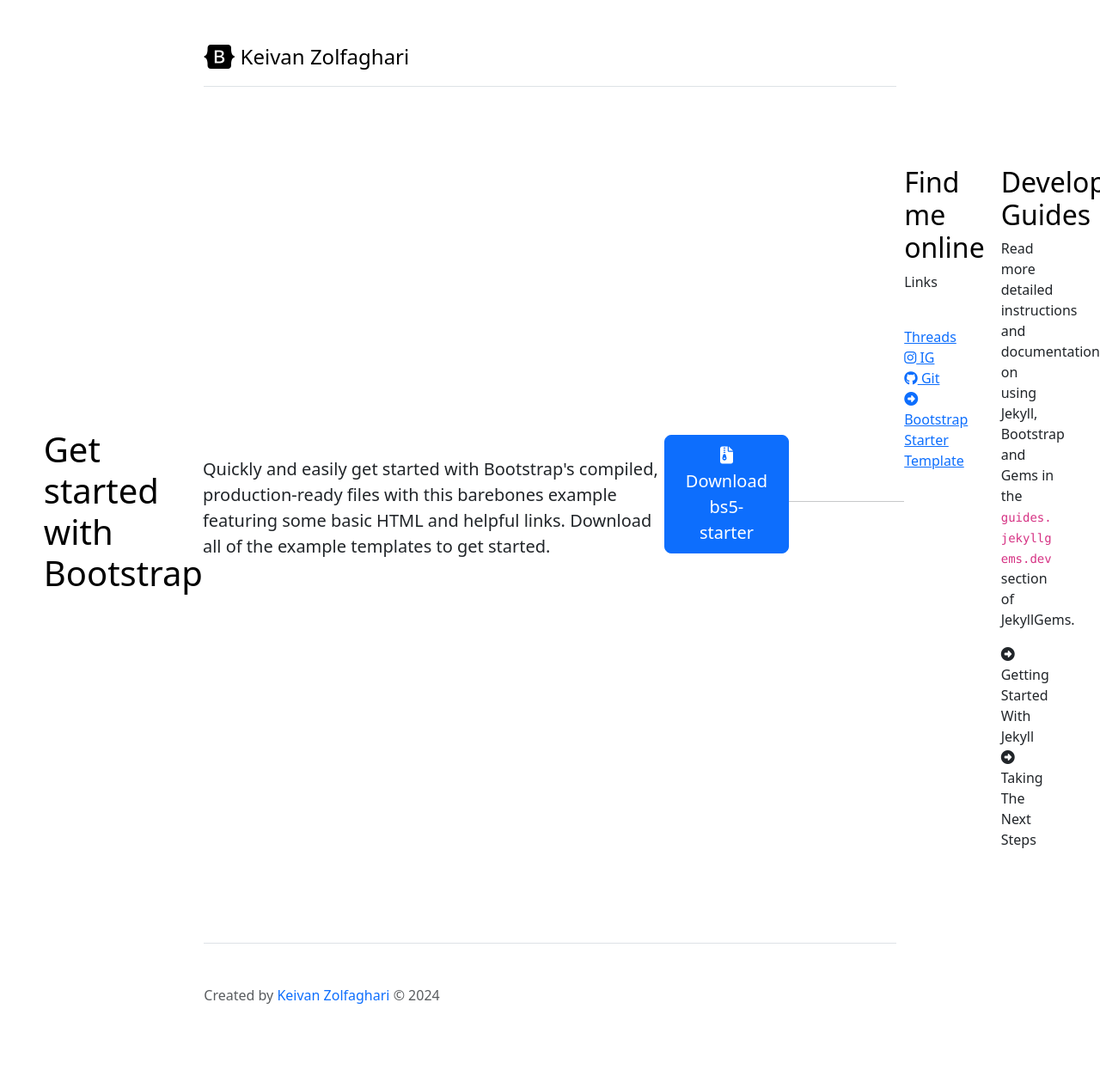
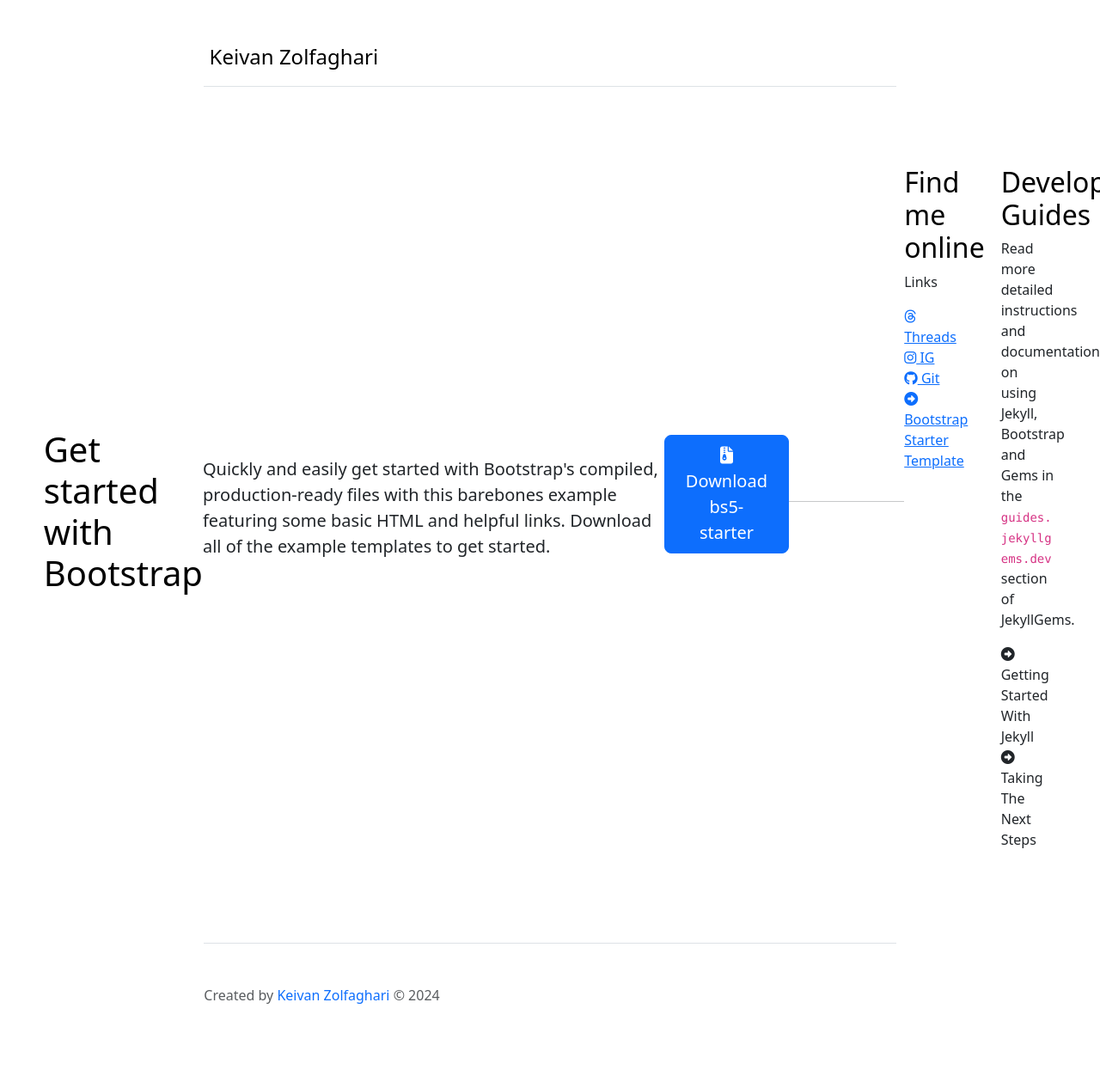
Before and after one commit to keivanz/keivanz.github.io, a Jekyll site: the page built from index.md, in a window 1280 px wide. Shown: the whole page at 86% size. Built offline with Jekyll 4.4.1, drawn with Linux system fonts in a browser that asks for light colours; nearby versions of some CDN libraries.

Commit message:
update headers

```diff
--- a/_includes/head.html
+++ b/_includes/head.html
@@ -11,7 +11,7 @@
   <link href="https://cdn.jsdelivr.net/npm/bootstrap@5.3.0/dist/css/bootstrap.min.css" rel="stylesheet" integrity="sha384-9ndCyUaIbzAi2FUVXJi0CjmCapSmO7SnpJef0486qhLnuZ2cdeRhO02iuK6FUUVM" crossorigin="anonymous">
 
   <!-- Font Awesome v6.4.0 CSS -->
-  <link rel="stylesheet" href="https://cdnjs.cloudflare.com/ajax/libs/font-awesome/6.4.0/css/all.min.css" integrity="sha512-iecdLmaskl7CVkqkXNQ/ZH/XLlvWZOJyj7Yy7tcenmpD1ypASozpmT/E0iPtmFIB46ZmdtAc9eNBvH0H/ZpiBw==" crossorigin="anonymous" referrerpolicy="no-referrer" />
+  <script src="https://kit.fontawesome.com/45134d6be5.js" crossorigin="anonymous"></script>
 
   <!-- Favicons -->
   <link rel="icon" href="https://getbootstrap.com/docs/5.3/assets/img/favicons/favicon.ico">
--- a/_includes/header.html
+++ b/_includes/header.html
@@ -1,6 +1,5 @@
 <header class="d-flex align-items-center pb-3 mb-5 border-bottom">
   <a href="/" class="d-flex align-items-center text-body-emphasis text-decoration-none">
-    <i class="fa-brands fa-bootstrap fa-2xl"></i>
     <span class="fs-4">&nbsp;{{ site.title }}</span>
   </a>
 </header>
```
